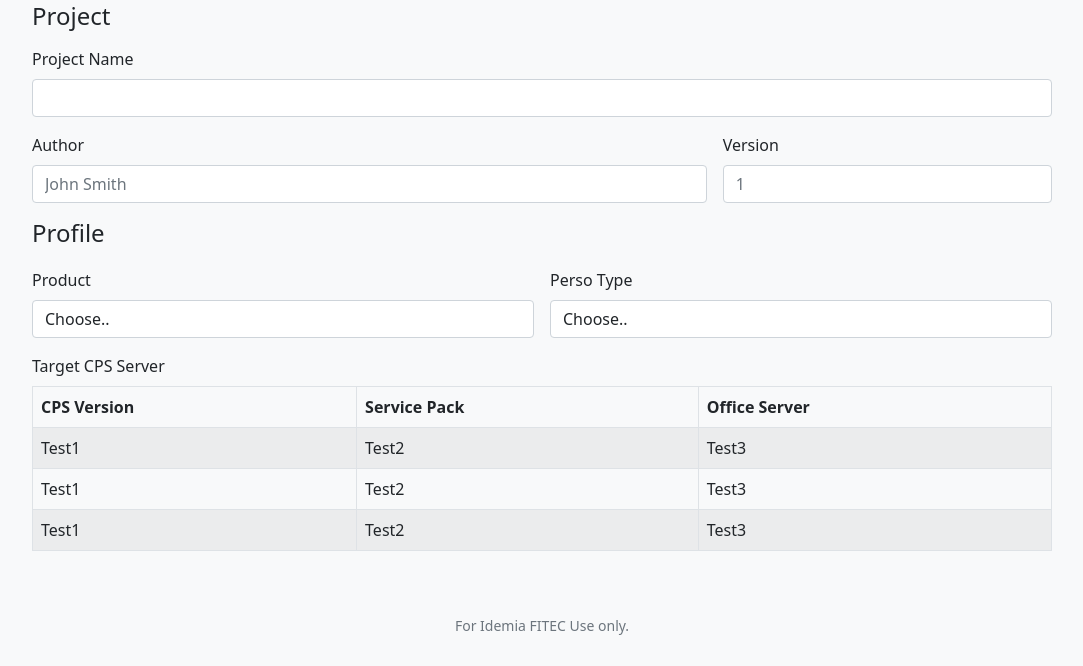
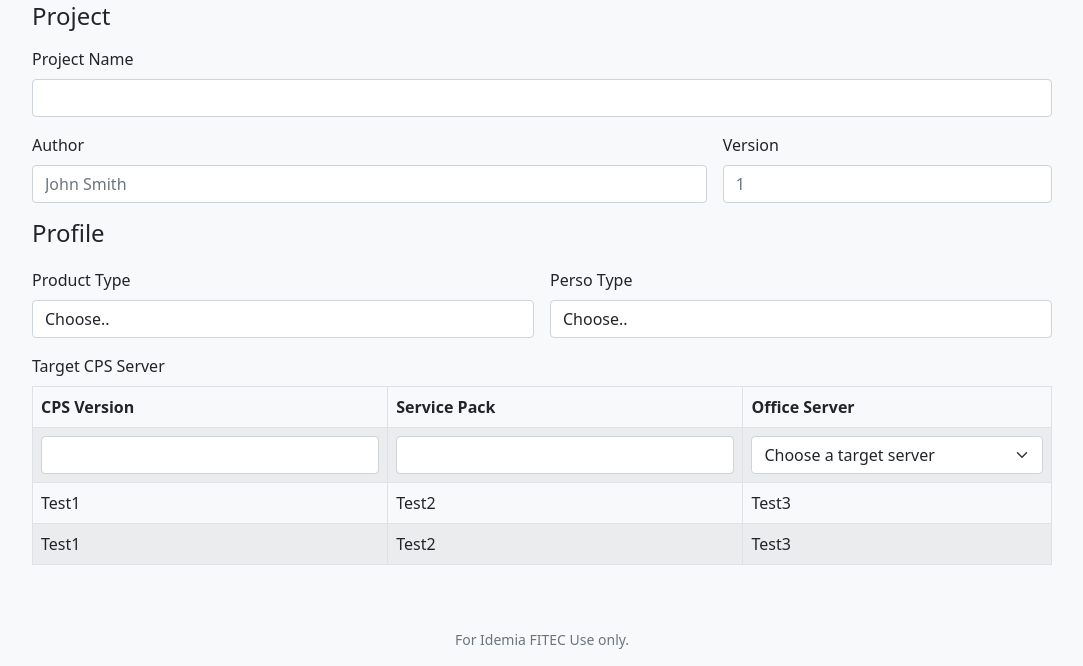
Before and after one commit to er01pr/APPD-v2, a Flask app: page / in a window 1280 px wide. Shown: the part 254-920 px from the top of the page, without its empty margins (98-1181 px from the left). Before the commit the page ends 889 px from the top, so only its background shows below. Run offline with Flask 2, Linux system fonts and the light colour scheme; data comes from the database, SQL or seed files in the repository.

Commit message:
Added select in CPS Table

```diff
--- a/templates/index.html
+++ b/templates/index.html
@@ -40,7 +40,7 @@
             </div>
             <h4 class="mb-1">Profile</h4>
             <div class="col-sm-6">
-                <label for="product" class="form-label">Product</label>
+                <label for="product" class="form-label">Product Type</label>
                 <select id="product" type="text" class="form-control" placeholder="Choose.." required>
                         <option value="" disabled selected>Choose..</option>
                         <option value="dual">Dual</option>
@@ -67,9 +67,16 @@
                     </thead>
                     <tbody>
                         <tr>
-                            <td>Test1</td>
-                            <td>Test2</td>
-                            <td>Test3</td>
+                            <td><input id="cps-version" type="text" class="form-control"></td>
+                            <td><input id="service-pack" type="text" class="form-control"></td>
+                            <td>
+                                <select class="form-select" aria-label="Default select example">
+                                    <option selected>Choose a target server</option>
+                                    <option value="1">One</option>
+                                    <option value="2">Two</option>
+                                    <option value="3">Three</option>
+                                  </select>
+                            </td>
                         </tr>
                         <tr>
                             <td>Test1</td>
```
